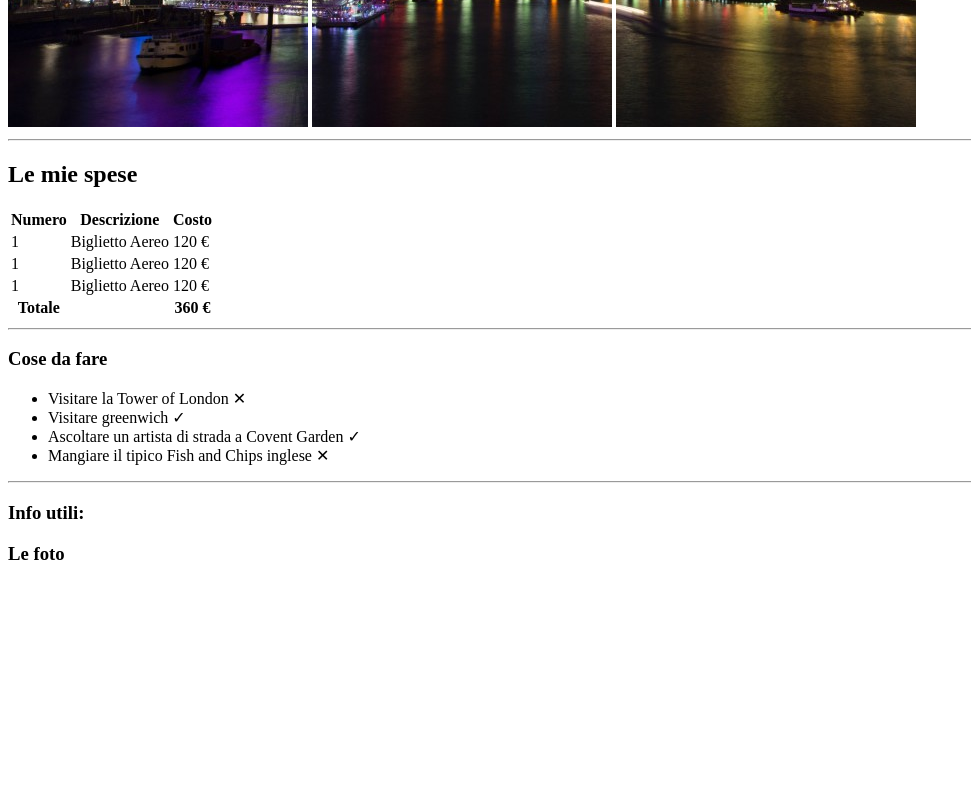
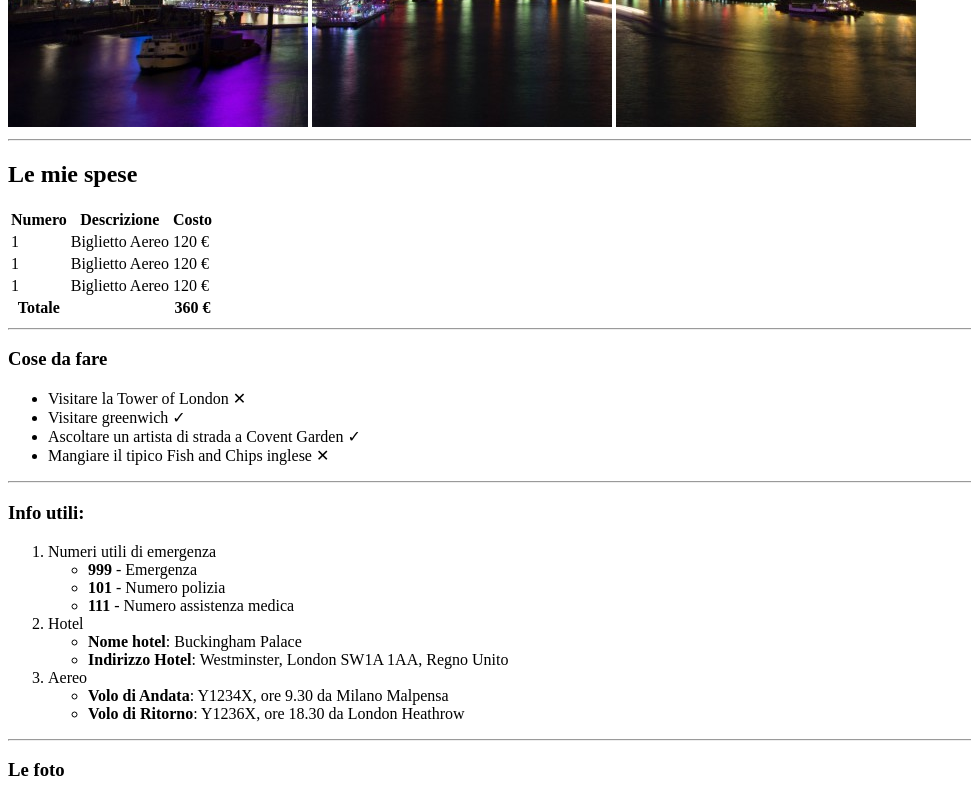
Before and after one commit to DanieleSpuria/html-london-trip, a plain HTML site: page index.html in a window 1280 px wide. Shown: the part 553-1353 px from the top of the page, without its empty margins (0-971 px from the left). Before the commit the page ends 1136 px from the top, so only its background shows below. Drawn offline with Linux system fonts and the light colour scheme.

Commit message:
[add] section info utili

```diff
--- a/index.html
+++ b/index.html
@@ -72,10 +72,50 @@
     </section>
     <!-- Cose da fare -->
 
-
+    <!-- Info utili -->
     <section>
       <h3>Info utili:</h3>
+      <ol>
+        <!-- Numeri -->
+        <li>Numeri utili di emergenza
+          <ul>
+            <li>
+              <strong>999</strong> - Emergenza
+            </li>
+            <li>
+              <strong>101</strong> - Numero polizia
+            </li>
+            <li>
+              <strong>111</strong> - Numero assistenza medica
+            </li>
+          </ul>
+        </li>
+        <!-- Hotel -->
+        <li>Hotel
+          <ul>
+            <li>
+              <strong>Nome hotel</strong>: Buckingham Palace
+            </li>
+            <li>
+              <strong>Indirizzo Hotel</strong>: Westminster, London SW1A 1AA, Regno Unito
+            </li>
+          </ul>
+        </li>
+        <!-- Aereo -->
+        <li>Aereo
+          <ul>
+            <li>
+              <strong>Volo di Andata</strong>: Y1234X, ore 9.30 da Milano Malpensa
+            </li>
+            <li>
+              <strong>Volo di Ritorno</strong>: Y1236X, ore 18.30 da London Heathrow
+            </li>
+          </ul>
+        </li>
+      </ol>
+      <hr>
     </section>
+    <!-- Info utili -->
 
     <section>
       <h3>Le foto</h3>
```
